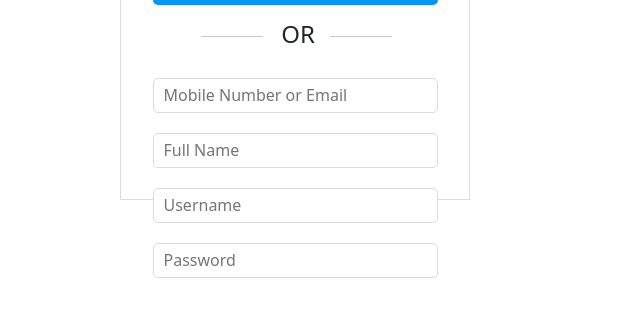
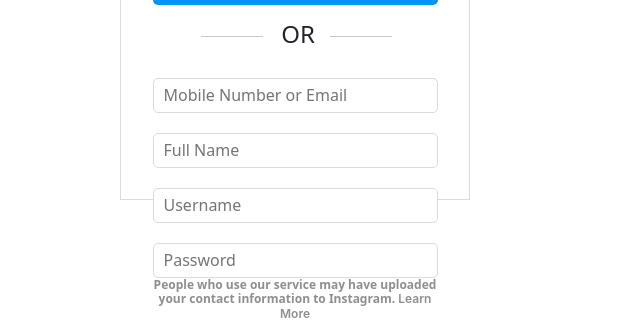
Before and after one commit to AbHiNaVaBh/INSTAGRAM, a plain HTML site: page index.html in a window 1280 px wide. Shown: the part 465-800 px from the top of the page, without its empty margins (345-985 px from the left). Drawn offline with nearby package versions, Linux system fonts and the light colour scheme.

Commit message:
added mini text below input feild

```diff
--- a/index.css
+++ b/index.css
@@ -101,3 +101,12 @@
 .d-pswd{
     padding-top: 10px;
 }
+.text2{
+    font-weight: 600;
+    font-size: 12px;
+    color:rgba(var(--f52,142,142,142));
+}
+.learn{
+    color:rgba(var(--f52,142,142,142));
+    cursor: pointer;
+}
--- a/index.html
+++ b/index.html
@@ -52,7 +52,10 @@
         </div>
 
         <div class="info">
-
+            <h3 class="text2">People who use our service may have uploaded<br>
+                your contact information to Instagram.
+                <span class="learn">Learn<br>More</span>
+            </h3>
         </div>
 
         <div class="info">
```
